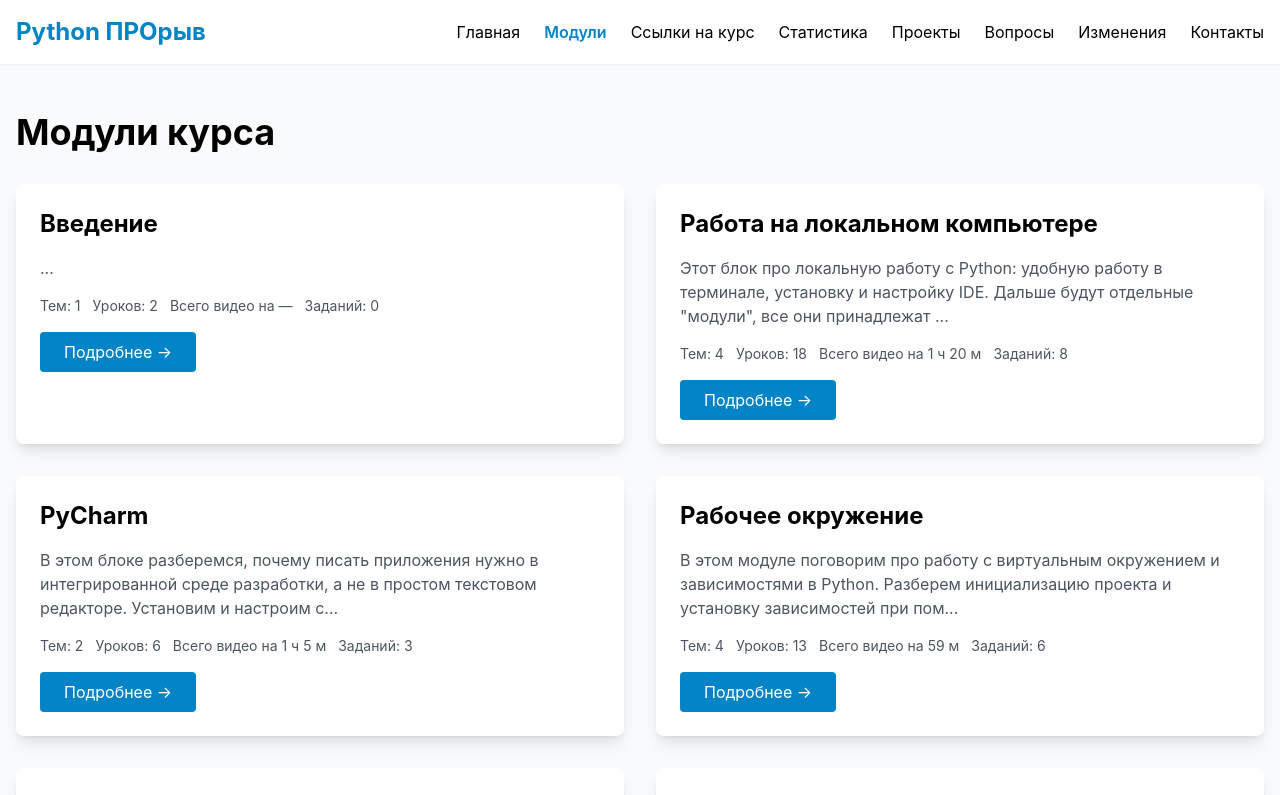
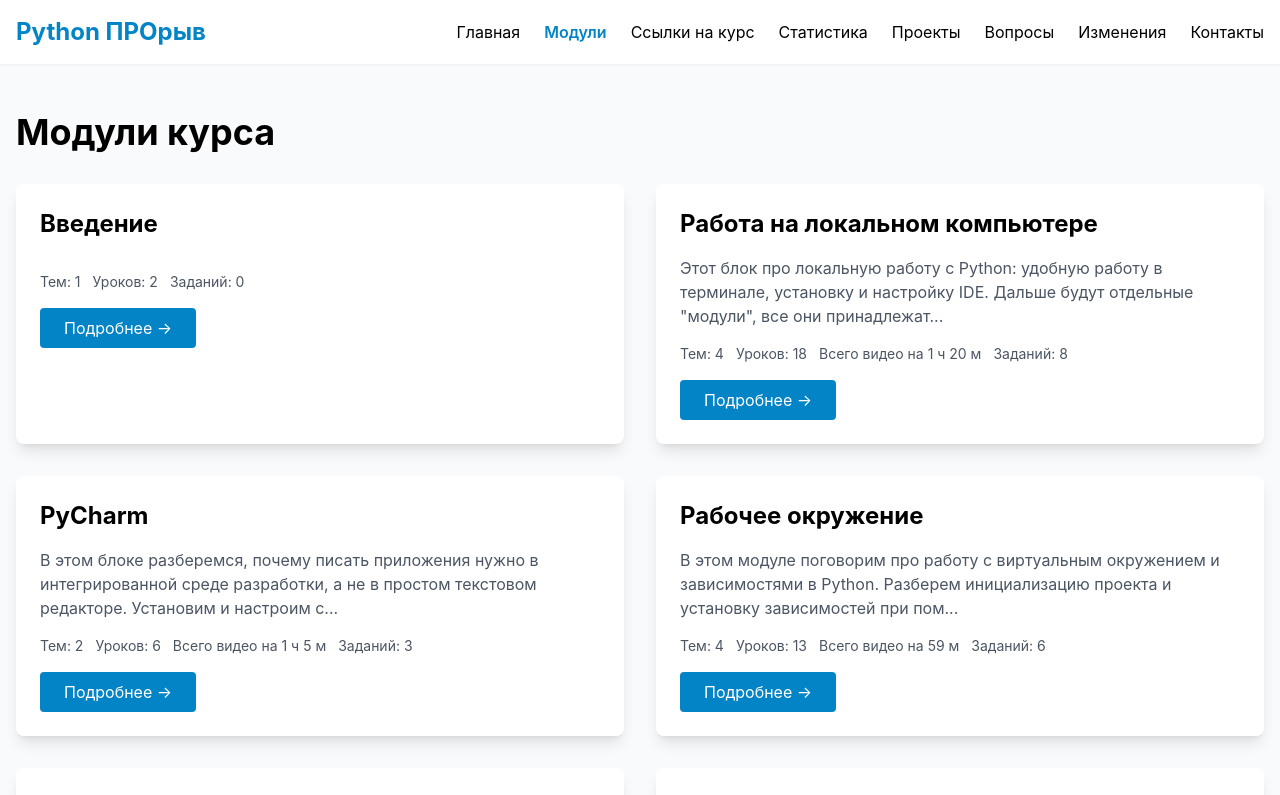
Before and after one commit to mahenzon/python-breakthrough-landing, a Nuxt app in the folder website/: page /modules in a window 1280 px wide. Shown: the top 795 px of the page. Built offline with nearby package versions, Linux system fonts and the light colour scheme.

Commit message:
fix module description formatting

```diff
--- a/website/pages/modules/index.vue
+++ b/website/pages/modules/index.vue
@@ -15,7 +15,7 @@
         <div class="flex flex-wrap gap-3 text-sm text-gray-600 mb-4">
           <span>{{ $t('course.topicsCount') }}: {{ module.topics.length }}</span>
           <span>{{ $t('course.lessonsCount') }}: {{ countModuleLessons(module) }}</span>
-          <span>{{ $t('course.totalVideo') }} {{ formatDuration(module) }}</span>
+          <span v-if="totalModuleMinutes(module)">{{ $t('course.totalVideo') }} {{ formatDuration(module) }}</span>
           <span>{{ $t('course.tasksCount') }}: {{ countModuleTasks(module) }}</span>
         </div>
         <NuxtLink
@@ -37,7 +37,11 @@ const { t } = useI18n()
 const course = await getCourseData()
 
 function getPlainText(markdown: string): string {
-  return markdown.replace(/[#*`]/g, '').substring(0, 150) + '...'
+  const value = markdown.replace(/[#*`]/g, '')
+  if (value.length < 150) {
+    return value
+  }
+  return value.substring(0, 150).trim() + '...'
 }
 
 function countModuleLessons(module: Module): number {
@@ -54,13 +58,18 @@ function countModuleTasks(module: Module): number {
   return total
 }
 
-function formatDuration(module: Module): string {
+function totalModuleMinutes(module: Module): number {
   let totalMinutes = 0
   module.topics.forEach((topic) => {
     topic.lessons.forEach((lesson) => {
       totalMinutes += lesson.duration_minutes || 0
     })
   })
+  return totalMinutes
+}
+
+function formatDuration(module: Module): string {
+  const totalMinutes = totalModuleMinutes(module)
 
   if (totalMinutes === 0)
     return '—'
```
